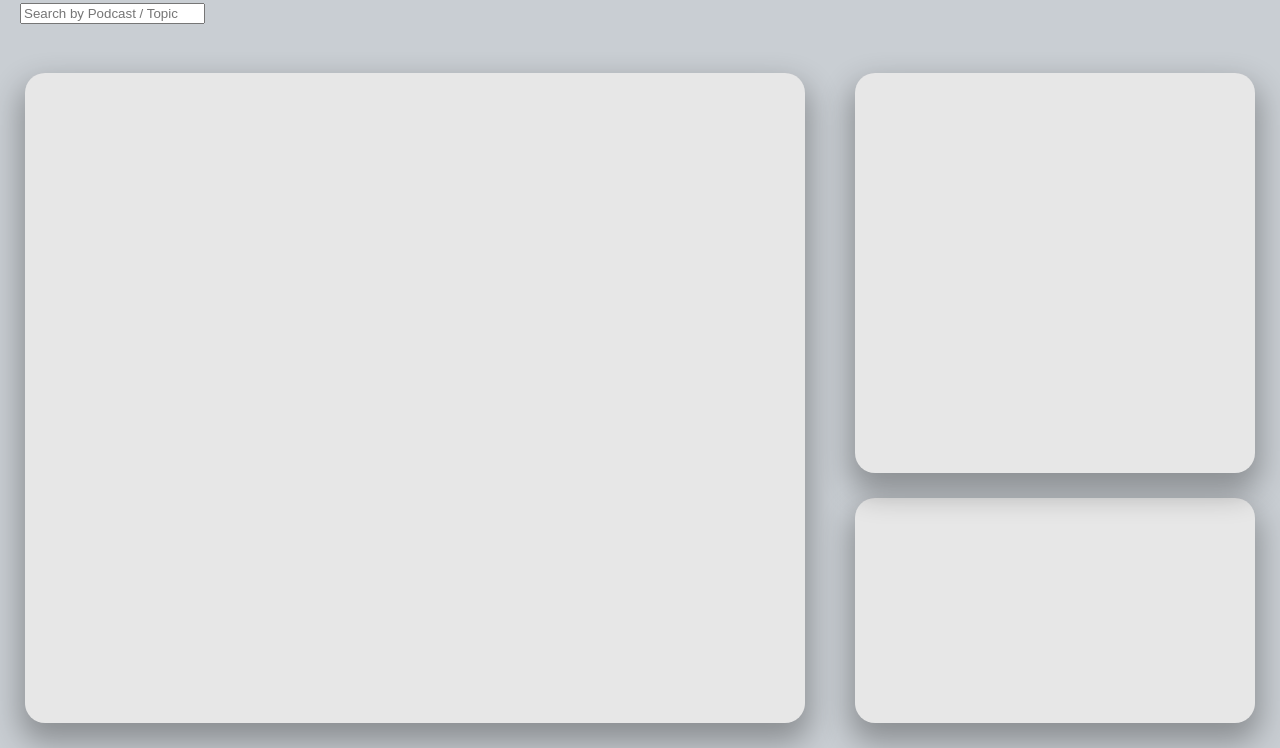
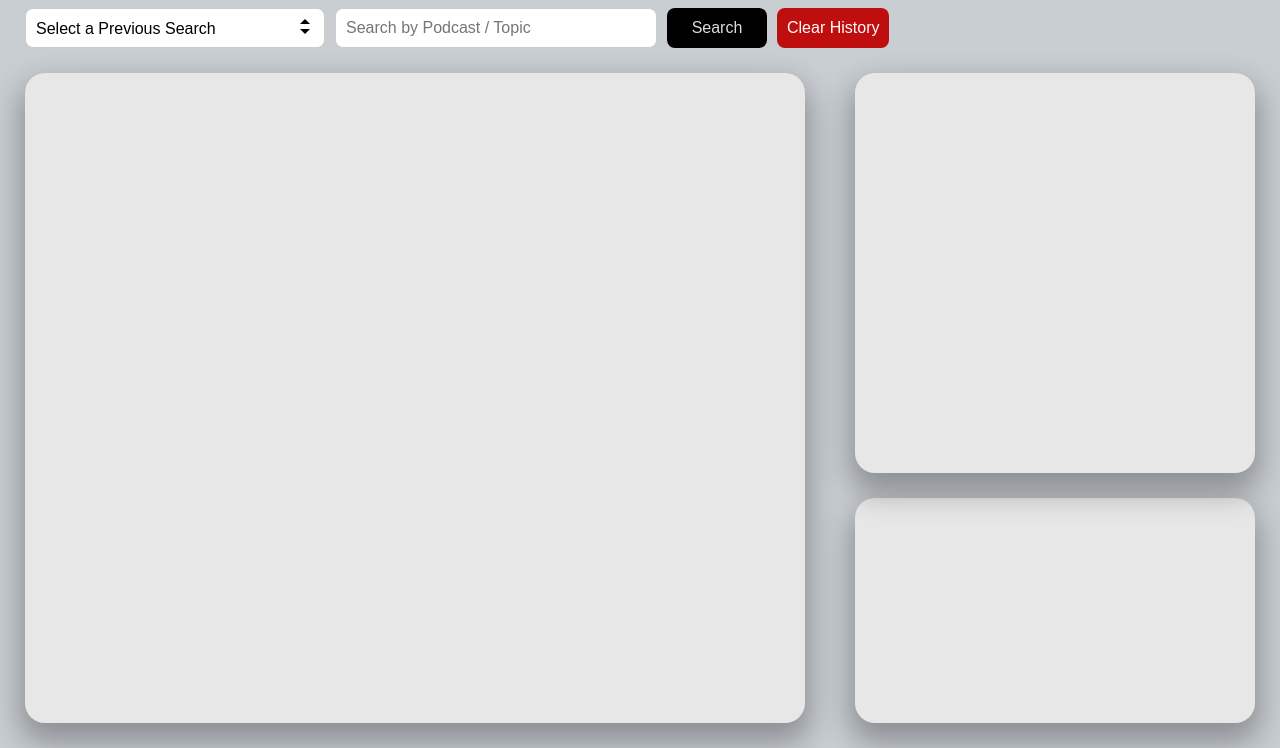
Before and after one commit to negilaxu/Podcast-Player, a website: page public/index.html in a window 1280 px wide. Shown: the part 57-805 px from the top of the page. Drawn offline with Linux system fonts and the light colour scheme; a web font is replaced by a local one.

Commit message:
search container ui done

```diff
--- a/public/index.html
+++ b/public/index.html
@@ -21,7 +21,19 @@
     <div class="page-wrapper">
         <!-- Search Container -->
         <div class="search-container">
+            <!-- Search History -->
+            <div class="custom-select">
+                <select name="searchHistory" id="searchHistory" title="searchHistory">
+                    <option value="">Select a Previous Search</option>
+                </select>
+            </div>
+            <!-- Search Input -->
             <input type="text" name="search" id="searchInput" placeholder="Search by Podcast / Topic">
+            <!-- Search Buttons -->
+            <div class="search-buttons">
+                <button type="button" id="searchButton">Search</button>
+                <button type="button" id="resetButton">Clear History</button>
+            </div>
         </div>
 
         <!-- Main Container -->
--- a/public/style.css
+++ b/public/style.css
@@ -46,6 +46,77 @@ body {
     position: absolute;
     top: 60px;
     left: 20px;
+    display: flex;
+}
+
+select, input, button {
+    margin: 5px;
+    padding: 10px;
+    font-size: 16px;
+    border-radius: 8px;
+    border: 1px solid #ccc;
+}
+
+input {
+    width: 300px;
+}
+
+.custom-select {
+    width: 300px;
+    height: 40px;
+    position: relative;
+    margin-right: 10px;
+}
+
+.custom-select select {
+    appearance: none;
+    width: 100%;
+    background: #fff;
+    cursor: pointer;
+    height: 40px;
+}
+
+.custom-select::before,
+.custom-select::after {
+    position: absolute;
+    content: "";
+    right: 10px;
+    pointer-events: none;
+}
+
+.custom-select::before {
+    border-left: 5px solid transparent;
+    border-right: 5px solid transparent;
+    border-bottom: 5px solid #000;
+    top: 40%;
+}
+
+.custom-select::after {
+    border-left: 5px solid transparent;
+    border-right: 5px solid transparent;
+    border-top: 5px solid #000;
+    top: 65%;
+}
+
+.search-buttons {
+    display: flex;
+}
+
+button {
+    cursor: pointer;
+    background: #000;
+    color: rgb(220, 220, 220);
+    border: none;
+    min-width: 100px;
+}
+
+#resetButton {
+    background: rgb(190, 14, 14);
+    color: #fff;
+}
+
+button:hover {
+    filter: brightness(1.2);
 }
 
 /* Main Container */
```
